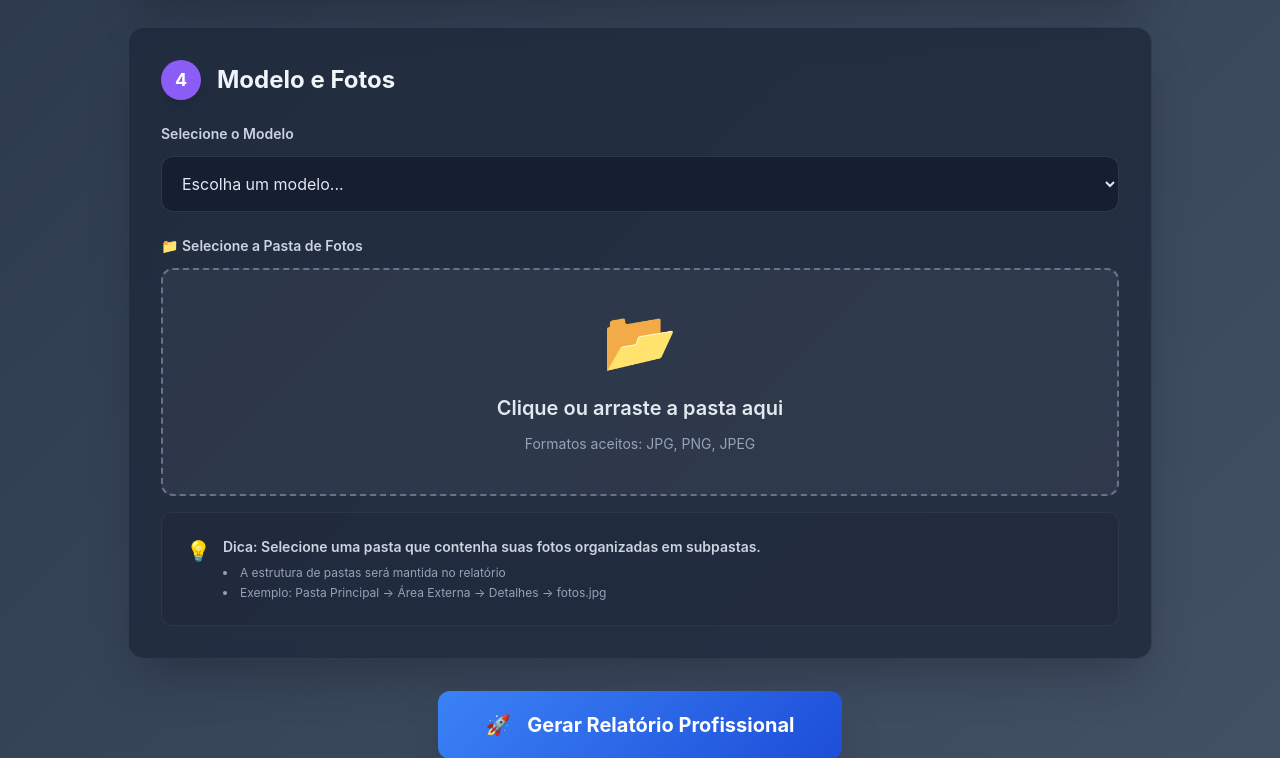
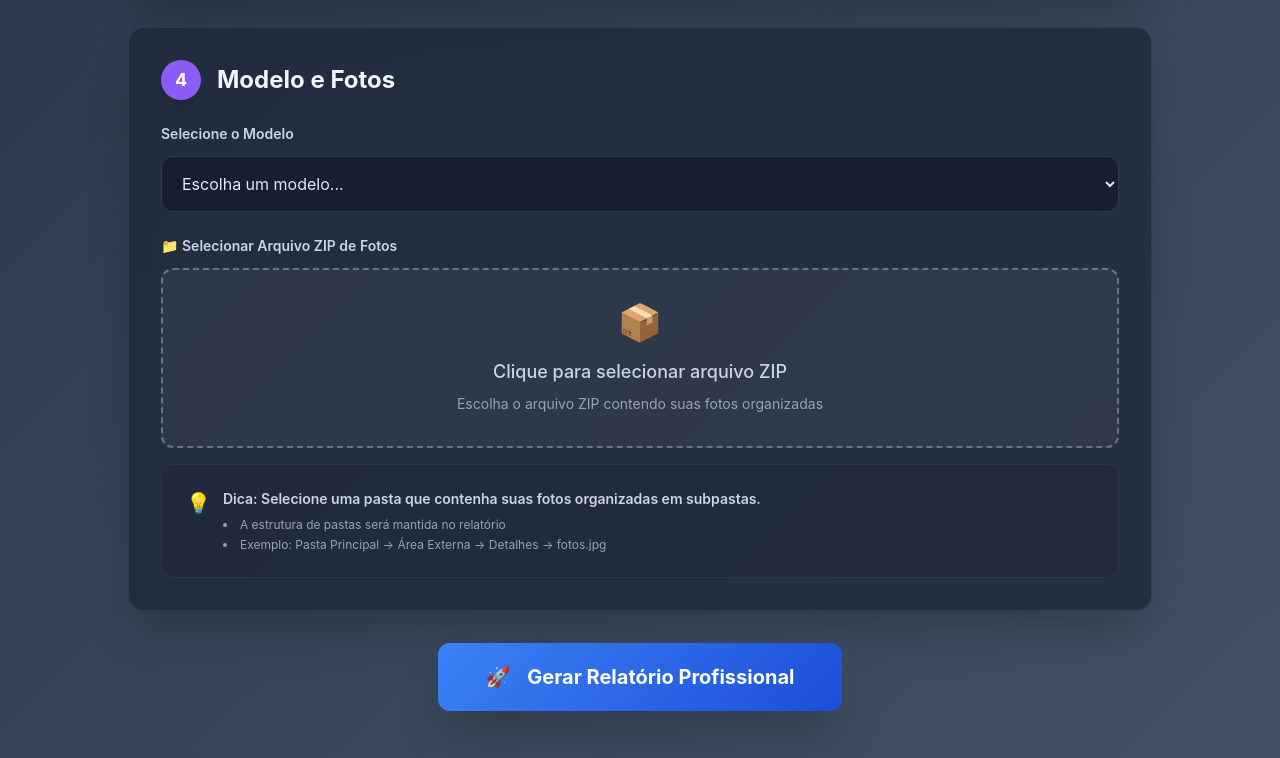
Before and after one commit to ThiagoNbarbosa/SCRIPT, a Flask app: page / in a window 1280 px wide. Shown: the part 1417-2175 px from the top of the page. Run offline with Flask 3, Linux system fonts and the light colour scheme; some libraries are stand-ins or nearby versions.

Commit message:
Assistant checkpoint: Implementar upload ZIP e processamento de estrutura
Assistant generated file changes:
- app.py: Implementar upload de ZIP e processamento de estrutura conforme correção
- word_utils.py: Adaptar função inserir_conteudo para aceitar campos do formulário e processar imagens como dicionários
- templates/index.html: Atualizar input para aceitar ZIP ao invés de pasta
Atualizar input para aceitar ZIP ao invés de pasta
Atualizar input para aceitar ZIP ao invés de pasta

---

User prompt:

ESSE E O MEU ERRO

Replit-Commit-Author: Assistant
Replit-Commit-Session-Id: c0f180aa-bf5d-4cf5-843b-313735b6b5fe

```diff
--- a/app.py
+++ b/app.py
@@ -1,11 +1,11 @@
-
 from flask import Flask, render_template, request, redirect, url_for, flash, send_file
 import os
 import tempfile
+import zipfile
+import shutil
 from interface import selecionar_pasta, selecionar_modelo
 from word_utils import inserir_conteudo
 from werkzeug.utils import secure_filename
-import zipfile
 from docx import Document
 
 app = Flask(__name__)
@@ -28,13 +28,25 @@ def index():
 
 @app.route('/upload_fotos', methods=['POST'])
 def upload_fotos():
-    # Verificar se uma pasta foi enviada
     if 'pasta_fotos' not in request.files:
-        flash('Nenhuma pasta selecionada')
+        flash('Nenhum arquivo enviado.')
         return redirect(url_for('index'))
 
-    files = request.files.getlist('pasta_fotos')
+    uploaded_file = request.files['pasta_fotos']
     modelo_selecionado = request.form.get('modelo')
+
+    if uploaded_file.filename == '':
+        flash('Nenhum arquivo selecionado.')
+        return redirect(url_for('index'))
+
+    if not modelo_selecionado:
+        flash('Nenhum modelo de relatório selecionado.')
+        return redirect(url_for('index'))
+
+    modelo_path = os.path.join(MODELOS_FOLDER, secure_filename(modelo_selecionado))
+    if not os.path.exists(modelo_path):
+        flash(f'Modelo "{modelo_selecionado}" não encontrado.')
+        return redirect(url_for('index'))
 
     # Capturar todos os campos do formulário
     campos = {
@@ -54,135 +66,96 @@ def upload_fotos():
         'empresa': 'Ygor Augusto Fernandes'  # Valor fixo
     }
 
-    nome_projeto = campos['nome'] or 'Projeto'
+    temp_dir = None
+    try:
+        # Criar um diretório temporário para descompactar o ZIP
+        temp_dir = tempfile.mkdtemp()
+        zip_path = os.path.join(temp_dir, secure_filename(uploaded_file.filename))
+        uploaded_file.save(zip_path)
 
-    if not modelo_selecionado:
-        flash('Selecione um modelo')
-        return redirect(url_for('index'))
+        # Descompactar o arquivo ZIP
+        with zipfile.ZipFile(zip_path, 'r') as zip_ref:
+            zip_ref.extractall(temp_dir)
 
-    # Criar diretório temporário mantendo a estrutura original
-    pasta_fotos = os.path.join(UPLOAD_FOLDER, secure_filename(nome_projeto))
-    os.makedirs(pasta_fotos, exist_ok=True)
+        # Encontrar a pasta raiz dentro do ZIP
+        extracted_contents = os.listdir(temp_dir)
+        pasta_raiz_processamento = temp_dir
 
-    # Salvar arquivos mantendo a estrutura de pastas
-    for file in files:
-        if file.filename != '':
-            # Extrair o caminho relativo da pasta selecionada
-            filename = file.filename
-            # No Flask, o webkitRelativePath vem no filename quando webkitdirectory é usado
-            relative_path = filename
+        # Se há apenas uma pasta, usar ela como raiz
+        if len(extracted_contents) == 1 and os.path.isdir(os.path.join(temp_dir, extracted_contents[0])):
+            pasta_raiz_processamento = os.path.join(temp_dir, extracted_contents[0])
 
-            # Criar o caminho completo mantendo a estrutura
-            file_path = os.path.join(pasta_fotos, secure_filename(relative_path))
-            dir_path = os.path.dirname(file_path)
+        # --- Lógica de Leitura de Pastas e Títulos (adaptada de auto.py) ---
+        conteudo = []
+        nome_pasta_raiz_original = os.path.basename(pasta_raiz_processamento.strip(os.sep))
 
-            os.makedirs(dir_path, exist_ok=True)
-            file.save(file_path)
+        for root, dirs, files in os.walk(pasta_raiz_processamento):
+            # Ordenar subdiretórios apenas no nível da pasta raiz de processamento
+            if root == pasta_raiz_processamento:
+                dirs.sort(key=lambda x: (ORDEM_PASTAS.index(x) if x in ORDEM_PASTAS else len(ORDEM_PASTAS), x))
 
-    # Gerar relatório
-    modelo_path = os.path.join(MODELOS_FOLDER, modelo_selecionado)
-    nome_arquivo_saida = f"RELATÓRIO FOTOGRÁFICO - {nome_projeto} - LEVANTAMENTO PREVENTIVO.docx"
-    arquivo_saida = os.path.join(UPLOAD_FOLDER, nome_arquivo_saida)
+            # Calcular o nível da pasta em relação à pasta raiz de processamento
+            rel_path = os.path.relpath(root, pasta_raiz_processamento)
+            path_parts = []
+            if rel_path != '.':  # Evita que o diretório raiz seja dividido em partes vazias
+                path_parts = rel_path.split(os.sep)
 
-    # Processar estrutura de pastas e imagens
-    conteudo = processar_estrutura_pastas(pasta_fotos)
+            nivel = len(path_parts)
 
-    try:
-        contador_imagens = inserir_conteudo(modelo_path, conteudo, arquivo_saida)
+            # Adicionar títulos de pastas
+            if nivel == 0 and rel_path == '.':  # A própria pasta raiz de processamento
+                # Não adicionamos a pasta raiz como título, pois o relatório é sobre ela
+                pass
+            elif nivel == 1:
+                conteudo.append(path_parts[0])
+            elif nivel == 2:
+                conteudo.append(f"»{path_parts[1]}")
+            elif nivel == 3:
+                conteudo.append(f"»»{path_parts[2]}")
+            else:
+                # Para níveis mais profundos
+                if path_parts:  # Garante que path_parts não está vazio
+                    conteudo.append(f"»»»- {path_parts[-1]}")
 
-        # Substituir placeholders no documento gerado
-        substituir_placeholders(arquivo_saida, campos)
+            # Adicionar caminhos das imagens
+            arquivos_imagens = [
+                os.path.join(root, file)
+                for file in files
+                if file.lower().endswith(('.png', '.jpg', '.jpeg'))
+            ]
+            arquivos_imagens.sort()  # Garante uma ordem consistente das imagens
+
+            # Adicionar imagens como dicionários para compatibilidade com word_utils.py
+            for imagem_path in arquivos_imagens:
+                conteudo.append({"image_path": imagem_path})
+
+            # Adicionar quebra de página se houver imagens
+            if arquivos_imagens:
+                conteudo.append({"quebra_pagina": True})
+
+        # --- Fim da Lógica de Leitura de Pastas e Títulos ---
+
+        # Gerar o nome do arquivo de saída
+        nome_projeto = campos['nome'] or nome_pasta_raiz_original
+        output_filename = f"RELATÓRIO FOTOGRÁFICO - {nome_projeto} - LEVANTAMENTO PREVENTIVO.docx"
+        output_path = os.path.join(UPLOAD_FOLDER, output_filename)
+
+        # Inserir conteúdo no modelo
+        contador_imagens = inserir_conteudo(modelo_path, conteudo, output_path, campos)
 
         flash(f'Relatório gerado com sucesso! {contador_imagens} imagens inseridas.')
-        return send_file(arquivo_saida, as_attachment=True, download_name=nome_arquivo_saida)
+        return send_file(output_path, as_attachment=True, download_name=output_filename)
+
+    except zipfile.BadZipFile:
+        flash('O arquivo enviado não é um arquivo ZIP válido.')
+        return redirect(url_for('index'))
     except Exception as e:
-        flash(f'Erro ao gerar relatório: {str(e)}')
+        flash(f'Ocorreu um erro ao processar o arquivo: {e}')
         return redirect(url_for('index'))
-
-def processar_estrutura_pastas(pasta_raiz):
-    conteudo = []
-
-    for root, dirs, files in os.walk(pasta_raiz):
-        if root == pasta_raiz:
-            dirs.sort(key=lambda x: (ORDEM_PASTAS.index(x) if x in ORDEM_PASTAS else len(ORDEM_PASTAS), x))
-
-        path_parts = os.path.relpath(root, pasta_raiz).split(os.sep)
-        nivel = len(path_parts)
-
-        if nivel == 1:
-            conteudo.append(path_parts[0])
-        elif nivel == 2:
-            conteudo.append(f"»{path_parts[1]}")
-        elif nivel == 3:
-            conteudo.append(f"»»{path_parts[2]}")
-        else:
-            conteudo.append(f"»»»- {path_parts[-1]}")
-
-        arquivos_imagens = [
-            os.path.join(root, file)
-            for file in files
-            if file.lower().endswith(('.png', '.jpg', '.jpeg'))
-        ]
-        arquivos_imagens.sort(key=os.path.getctime)
-
-        for imagem_path in arquivos_imagens:
-            conteudo.append({"imagem": imagem_path})
-
-        conteudo.append({"quebra_pagina": True})
-
-    return conteudo
-
-def substituir_placeholders(documento_path, campos):
-    """Substitui os placeholders no documento Word pelos valores dos campos"""
-    doc = Document(documento_path)
-
-    # Dicionário de mapeamento dos placeholders
-    placeholders = {
-        '{{nome}}': campos.get('nome', ''),
-        '{{ctr}}': campos.get('ctr', ''),
-        '{{os}}': campos.get('os', ''),
-        '{{elb}}': campos.get('elb', ''),
-        '{{data_elb}}': campos.get('data_elb', ''),
-        '{{ag}}': campos.get('ag', ''),
-        '{{nome_dependencia}}': campos.get('nome_dependencia', ''),
-        '{{uf}}': campos.get('uf', ''),
-        '{{tipo}}': campos.get('tipo', ''),
-        '{{data_att}}': campos.get('data_att', ''),
-        '{{end}}': campos.get('end', ''),
-        '{{resp_dep}}': campos.get('resp_dep', ''),
-        '{{resp_tec}}': campos.get('resp_tec', ''),
-        '{{empresa}}': campos.get('empresa', '')
-    }
-
-    # Substituir placeholders em parágrafos
-    for paragrafo in doc.paragraphs:
-        for placeholder, valor in placeholders.items():
-            if placeholder in paragrafo.text:
-                paragrafo.text = paragrafo.text.replace(placeholder, valor)
-
-    # Substituir placeholders em tabelas
-    for tabela in doc.tables:
-        for linha in tabela.rows:
-            for celula in linha.cells:
-                for placeholder, valor in placeholders.items():
-                    if placeholder in celula.text:
-                        celula.text = celula.text.replace(placeholder, valor)
-
-    # Substituir placeholders em cabeçalhos e rodapés
-    for secao in doc.sections:
-        # Cabeçalho
-        for paragrafo in secao.header.paragraphs:
-            for placeholder, valor in placeholders.items():
-                if placeholder in paragrafo.text:
-                    paragrafo.text = paragrafo.text.replace(placeholder, valor)
-
-        # Rodapé
-        for paragrafo in secao.footer.paragraphs:
-            for placeholder, valor in placeholders.items():
-                if placeholder in paragrafo.text:
-                    paragrafo.text = paragrafo.text.replace(placeholder, valor)
-
-    doc.save(documento_path)
+    finally:
+        # Limpar o diretório temporário
+        if temp_dir and os.path.exists(temp_dir):
+            shutil.rmtree(temp_dir)
 
 if __name__ == '__main__':
     app.run(host='0.0.0.0', port=5000, debug=True)
--- a/templates/index.html
+++ b/templates/index.html
@@ -1,4 +1,3 @@
-
 <!DOCTYPE html>
 <html lang="pt-BR">
 <head>
@@ -239,19 +238,20 @@
                     </div>
 
                     <div>
-                        <label class="block text-sm font-semibold text-slate-300 mb-3">📁 Selecione a Pasta de Fotos</label>
-                        <div class="custom-file-upload border-2 border-dashed rounded-xl p-10 text-center">
-                            <input type="file" id="fotos" name="pasta_fotos"
-                                   webkitdirectory directory multiple accept="image/*"
-                                   required class="hidden">
-                            <label for="fotos" class="cursor-pointer">
-                                <div class="text-6xl mb-6 text-slate-400">📂</div>
-                                <p class="text-xl font-semibold text-slate-200 mb-3">Clique ou arraste a pasta aqui</p>
-                                <p class="text-sm text-slate-400">Formatos aceitos: JPG, PNG, JPEG</p>
-                            </label>
-                            <div id="file-count" class="mt-6 p-4 bg-blue-500/10 rounded-xl border border-blue-500/30 hidden">
-                                <p class="text-blue-300 font-semibold"></p>
-                            </div>
+                        <label for="fotos" class="block text-sm font-semibold text-slate-300 mb-3">
+                            📁 Selecionar Arquivo ZIP de Fotos
+                        </label>
+                        <input type="file"
+                               id="fotos"
+                               name="pasta_fotos"
+                               accept=".zip"
+                               class="hidden"
+                               required>
+                        <div class="custom-file-upload rounded-xl p-8 text-center cursor-pointer transition-all duration-300"
+                             onclick="document.getElementById('fotos').click()">
+                            <div class="text-4xl mb-4">📦</div>
+                            <p class="text-slate-300 text-lg font-medium">Clique para selecionar arquivo ZIP</p>
+                            <p class="text-slate-400 text-sm mt-2">Escolha o arquivo ZIP contendo suas fotos organizadas</p>
                         </div>
                         <div class="mt-4 p-6 bg-slate-800/50 rounded-xl border border-slate-600/30">
                             <div class="flex items-start">
```
Also changed, not shown: word_utils.py (+46 -9 lines).
